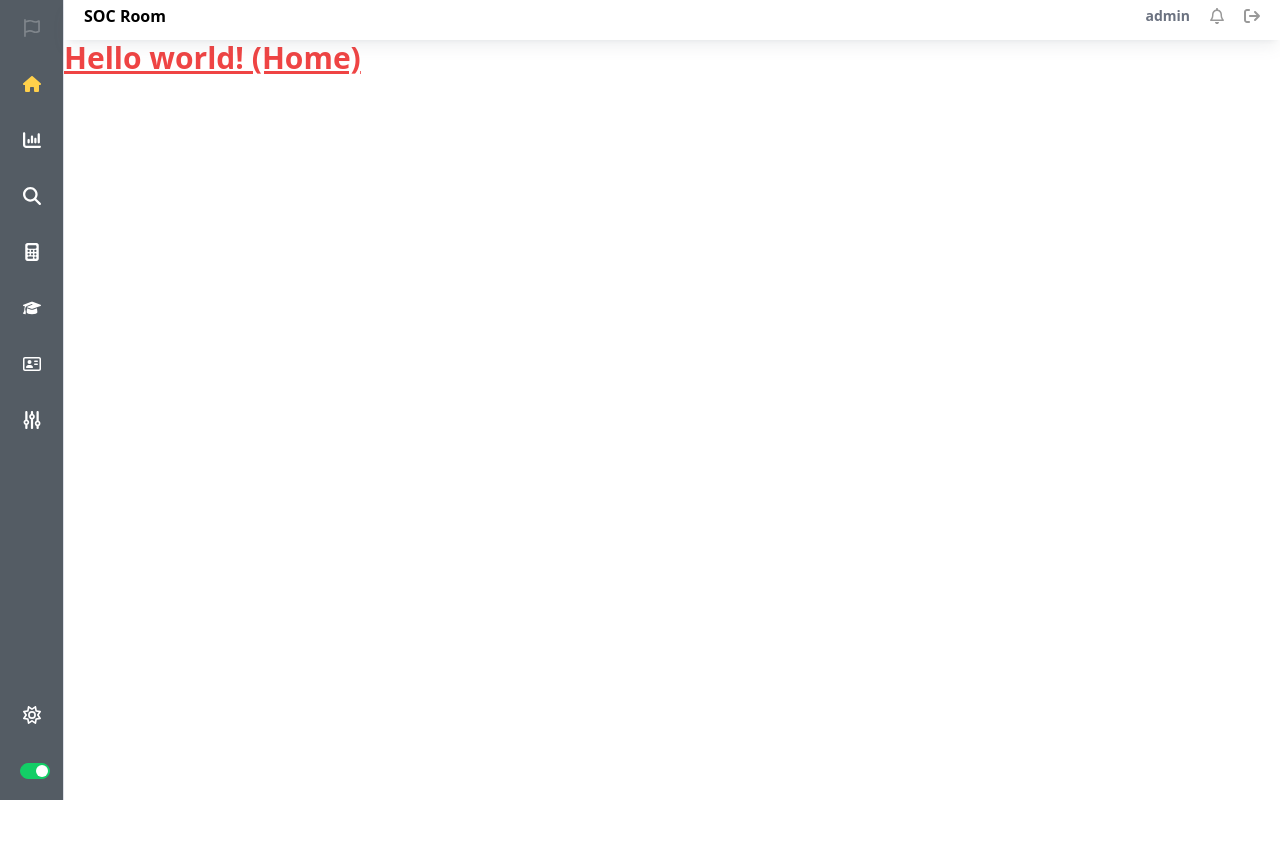
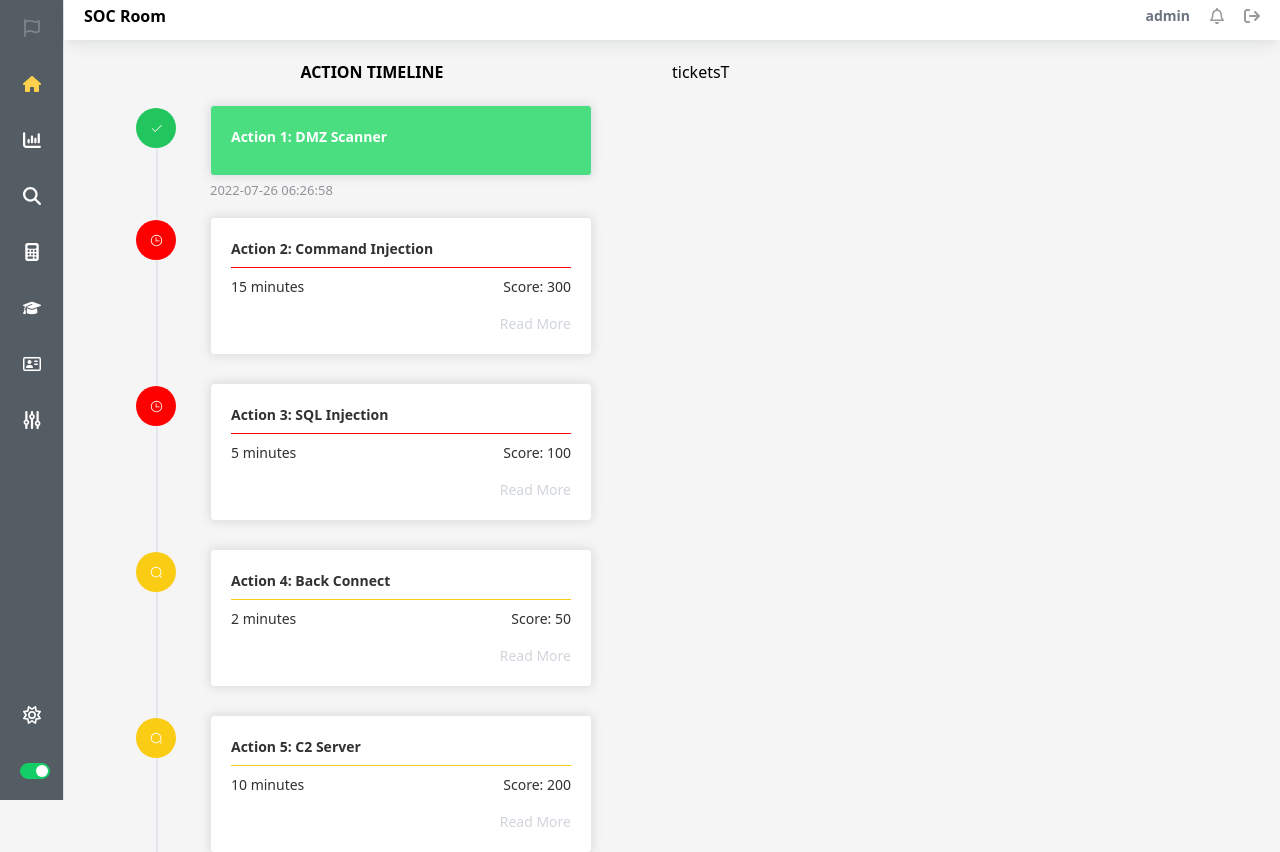
Before and after one commit to ayugioh2003/trapa-security-dashboard, a Vue app: page / in a window 1280 px wide. Shown: the top 852 px of the page. Before the commit the page ends 800 px from the top, so only its background shows below. Built offline with nearby package versions, Linux system fonts and the light colour scheme.

Commit message:
feat: action timeline list

```diff
--- a/src/App.vue
+++ b/src/App.vue
@@ -121,6 +121,7 @@ const handleClose = (key: string, keyPath: string[]) => {
   @apply flex justify-between px-5 pt-1 pb-3 shadow-lg shadow-gray-500/10 bg-white;
   position: fixed;
   width: calc(100vw - 4rem);
+  z-index: 9999;
 }
 
 .el-menu-vertical-demo:not(.el-menu--collapse) {
@@ -139,3 +140,9 @@ const handleClose = (key: string, keyPath: string[]) => {
   }
 }
 </style>
+
+<style>
+body {
+  background-color: #f5f5f5;
+}
+</style>
--- a/src/components/HelloWorld.vue
+++ /dev/null
@@ -1,43 +0,0 @@
-<script setup>
-defineProps({
-  msg: {
-    type: String,
-    required: true
-  }
-})
-</script>
-
-<template>
-  <div class="greetings">
-    <h1 class="green">{{ msg }}</h1>
-    <h3>
-      You’ve successfully created a project with
-      <a href="https://vitejs.dev/" target="_blank" rel="noopener">Vite</a> +
-      <a href="https://vuejs.org/" target="_blank" rel="noopener">Vue 3</a>.
-    </h3>
-  </div>
-</template>
-
-<style scoped>
-h1 {
-  font-weight: 500;
-  font-size: 2.6rem;
-  top: -10px;
-}
-
-h3 {
-  font-size: 1.2rem;
-}
-
-.greetings h1,
-.greetings h3 {
-  text-align: center;
-}
-
-@media (min-width: 1024px) {
-  .greetings h1,
-  .greetings h3 {
-    text-align: left;
-  }
-}
-</style>
--- a/src/components/TheWelcome.vue
+++ /dev/null
@@ -1,86 +0,0 @@
-<script setup>
-import WelcomeItem from './WelcomeItem.vue'
-import DocumentationIcon from './icons/IconDocumentation.vue'
-import ToolingIcon from './icons/IconTooling.vue'
-import EcosystemIcon from './icons/IconEcosystem.vue'
-import CommunityIcon from './icons/IconCommunity.vue'
-import SupportIcon from './icons/IconSupport.vue'
-</script>
-
-<template>
-  <WelcomeItem>
-    <template #icon>
-      <DocumentationIcon />
-    </template>
-    <template #heading>Documentation</template>
-
-    Vue’s
-    <a href="https://vuejs.org/" target="_blank" rel="noopener">official documentation</a>
-    provides you with all information you need to get started.
-  </WelcomeItem>
-
-  <WelcomeItem>
-    <template #icon>
-      <ToolingIcon />
-    </template>
-    <template #heading>Tooling</template>
-
-    This project is served and bundled with
-    <a href="https://vitejs.dev/guide/features.html" target="_blank" rel="noopener">Vite</a>. The
-    recommended IDE setup is
-    <a href="https://code.visualstudio.com/" target="_blank" rel="noopener">VSCode</a> +
-    <a href="https://github.com/johnsoncodehk/volar" target="_blank" rel="noopener">Volar</a>. If
-    you need to test your components and web pages, check out
-    <a href="https://www.cypress.io/" target="_blank" rel="noopener">Cypress</a> and
-    <a href="https://on.cypress.io/component" target="_blank">Cypress Component Testing</a>.
-
-    <br />
-
-    More instructions are available in <code>README.md</code>.
-  </WelcomeItem>
-
-  <WelcomeItem>
-    <template #icon>
-      <EcosystemIcon />
-    </template>
-    <template #heading>Ecosystem</template>
-
-    Get official tools and libraries for your project:
-    <a href="https://pinia.vuejs.org/" target="_blank" rel="noopener">Pinia</a>,
-    <a href="https://router.vuejs.org/" target="_blank" rel="noopener">Vue Router</a>,
-    <a href="https://test-utils.vuejs.org/" target="_blank" rel="noopener">Vue Test Utils</a>, and
-    <a href="https://github.com/vuejs/devtools" target="_blank" rel="noopener">Vue Dev Tools</a>. If
-    you need more resources, we suggest paying
-    <a href="https://github.com/vuejs/awesome-vue" target="_blank" rel="noopener">Awesome Vue</a>
-    a visit.
-  </WelcomeItem>
-
-  <WelcomeItem>
-    <template #icon>
-      <CommunityIcon />
-    </template>
-    <template #heading>Community</template>
-
-    Got stuck? Ask your question on
-    <a href="https://chat.vuejs.org" target="_blank" rel="noopener">Vue Land</a>, our official
-    Discord server, or
-    <a href="https://stackoverflow.com/questions/tagged/vue.js" target="_blank" rel="noopener"
-      >StackOverflow</a
-    >. You should also subscribe to
-    <a href="https://news.vuejs.org" target="_blank" rel="noopener">our mailing list</a> and follow
-    the official
-    <a href="https://twitter.com/vuejs" target="_blank" rel="noopener">@vuejs</a>
-    twitter account for latest news in the Vue world.
-  </WelcomeItem>
-
-  <WelcomeItem>
-    <template #icon>
-      <SupportIcon />
-    </template>
-    <template #heading>Support Vue</template>
-
-    As an independent project, Vue relies on community backing for its sustainability. You can help
-    us by
-    <a href="https://vuejs.org/sponsor/" target="_blank" rel="noopener">becoming a sponsor</a>.
-  </WelcomeItem>
-</template>
--- a/src/components/WelcomeItem.vue
+++ /dev/null
@@ -1,86 +0,0 @@
-<template>
-  <div class="item">
-    <i>
-      <slot name="icon"></slot>
-    </i>
-    <div class="details">
-      <h3>
-        <slot name="heading"></slot>
-      </h3>
-      <slot></slot>
-    </div>
-  </div>
-</template>
-
-<style scoped>
-.item {
-  margin-top: 2rem;
-  display: flex;
-}
-
-.details {
-  flex: 1;
-  margin-left: 1rem;
-}
-
-i {
-  display: flex;
-  place-items: center;
-  place-content: center;
-  width: 32px;
-  height: 32px;
-
-  color: var(--color-text);
-}
-
-h3 {
-  font-size: 1.2rem;
-  font-weight: 500;
-  margin-bottom: 0.4rem;
-  color: var(--color-heading);
-}
-
-@media (min-width: 1024px) {
-  .item {
-    margin-top: 0;
-    padding: 0.4rem 0 1rem calc(var(--section-gap) / 2);
-  }
-
-  i {
-    top: calc(50% - 25px);
-    left: -26px;
-    position: absolute;
-    border: 1px solid var(--color-border);
-    background: var(--color-background);
-    border-radius: 8px;
-    width: 50px;
-    height: 50px;
-  }
-
-  .item:before {
-    content: ' ';
-    border-left: 1px solid var(--color-border);
-    position: absolute;
-    left: 0;
-    bottom: calc(50% + 25px);
-    height: calc(50% - 25px);
-  }
-
-  .item:after {
-    content: ' ';
-    border-left: 1px solid var(--color-border);
-    position: absolute;
-    left: 0;
-    top: calc(50% + 25px);
-    height: calc(50% - 25px);
-  }
-
-  .item:first-of-type:before {
-    display: none;
-  }
-
-  .item:last-of-type:after {
-    display: none;
-  }
-}
-</style>
--- /dev/null
+++ b/src/components/action/AIndex.vue
@@ -0,0 +1,133 @@
+<template>
+  <div class="px-20 timeline">
+    <h2 class="text-center font-bold mb-6">ACTION TIMELINE</h2>
+    <el-timeline>
+      <el-timeline-item
+        v-for="(activity, index) in activities"
+        :key="index"
+        :icon="actionStatus[activity.status].icon"
+        :color="actionStatus[activity.status].color"
+        :timestamp="activity.timestamp"
+      >
+        <el-card
+          class="w-full cursor-pointer"
+          :class="{
+            'bg-green-400': activity.status === 'done',
+            'text-white': activity.status === 'done',
+          }"
+        >
+          <div class="font-bold mb-2">
+            {{ activity.actionName }}
+          </div>
+          <div
+            v-if="activity.score"
+            class="border-b"
+            :style="{ 'border-color': actionStatus[activity.status].color }"
+          ></div>
+          <div class="flex justify-between mt-2" v-if="activity.score">
+            <div class="">{{ activity.duration }} minutes</div>
+            <div>Score: {{ activity.score }}</div>
+          </div>
+          <div
+            v-if="activity.score"
+            class="text-gray-300 cursor-pointer text-right mt-4"
+          >
+            Read More
+          </div>
+        </el-card>
+      </el-timeline-item>
+    </el-timeline>
+  </div>
+</template>
+
+<script lang="ts" setup>
+import { MoreFilled, Check, Search, Clock } from '@element-plus/icons-vue'
+
+const actionStatus = {
+  done: {
+    color: '#22C55E',
+    icon: Check,
+  },
+  doing: {
+    color: '#FACC14',
+    icon: Search,
+  },
+  todo: {
+    color: 'red',
+    icon: Clock,
+  },
+}
+
+const activities = [
+  {
+    actionName: 'Action 1: DMZ Scanner',
+    actionDescription: `A IP with offensive actions has success login on Portal, please find out which account was compromised. Also providing the login time, attacker's IP`,
+    tags: ['T1078'],
+    timestamp: '2022-07-26 06:26:58',
+    status: 'done',
+  },
+  {
+    actionName: 'Action 2: Command Injection',
+    duration: 15,
+    score: 300,
+    tags: ['T1078'],
+    status: 'todo',
+  },
+  {
+    actionName: 'Action 3: SQL Injection',
+    duration: 5,
+    score: 100,
+    tags: ['T1078'],
+    size: 'large',
+    status: 'todo',
+  },
+  {
+    actionName: 'Action 4: Back Connect',
+    duration: 2,
+    score: 50,
+    tags: ['T1078'],
+    type: 'primary',
+    color: '#FACC14',
+    status: 'doing',
+  },
+  {
+    actionName: 'Action 5: C2 Server',
+    duration: 10,
+    score: 200,
+    tags: ['T1078'],
+    color: '#FACC14',
+    status: 'doing',
+  },
+  {
+    actionName: 'Action 6: Data Leakage',
+    duration: 2,
+    score: 50,
+    tags: ['T1078'],
+    status: 'todo',
+  },
+  {
+    actionName: 'Action 7: Hash Dumped',
+    duration: 2,
+    score: 50,
+    tags: ['T1078'],
+    status: 'doing',
+  },
+]
+</script>
+
+<style lang="scss">
+:root {
+  --size: 40px;
+}
+
+.timeline {
+  .el-timeline-item__node {
+    width: var(--size);
+    height: var(--size);
+    transform: translate(-15px, 0px);
+  }
+  .el-timeline-item__wrapper {
+    margin-left: 30px;
+  }
+}
+</style>
--- /dev/null
+++ b/src/components/tickets/TIndex.vue
@@ -0,0 +1,5 @@
+<template>
+  <div>
+    ticketsT
+  </div>
+</template>
--- a/src/views/HomeView.vue
+++ b/src/views/HomeView.vue
@@ -1,9 +1,17 @@
-<script setup></script>
+<script setup>
+import AIndex from '@/components/action/AIndex.vue'
+import Tindex from '../components/tickets/Tindex.vue'
+</script>
 
 <template>
-  <main>
-    <h1 class="text-3xl font-bold underline text-red-500">
-      Hello world! (Home)
-    </h1>
+  <main class="px-2 flex h-screen pt-5">
+    <AIndex class="w-1/2" />
+    <Tindex class="w-1/2" />
   </main>
 </template>
+
+<style lang="scss" scoped>
+main {
+  min-height: 100vh;
+}
+</style>
```
